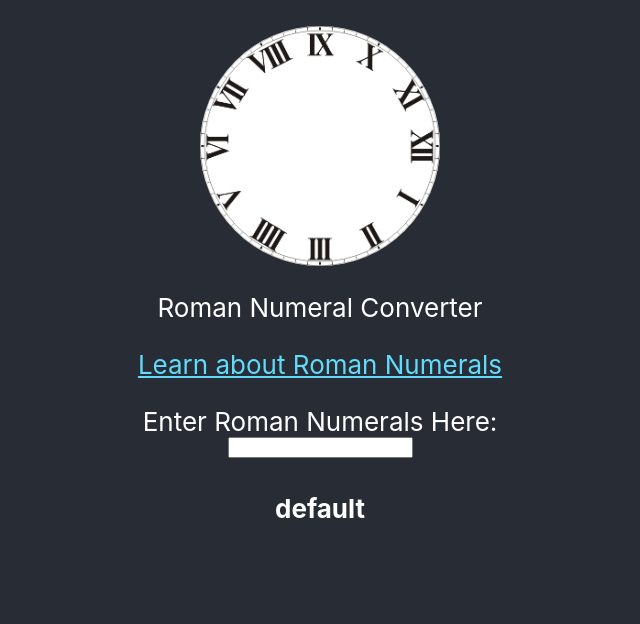
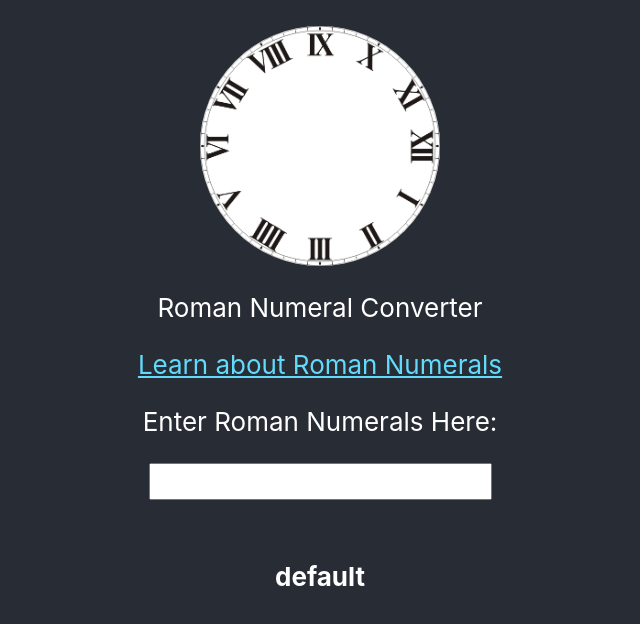
Before and after one commit to TheFern16/romanNumerals, a React (Create React App) app: page / in a window 1280 px wide. Shown: the top 624 px of the page, without its empty margins (320-960 px from the left). Built offline with nearby package versions, Linux system fonts and the light colour scheme.

Commit message:
Add helper functions and call them

```diff
--- a/src/App.js
+++ b/src/App.js
@@ -1,6 +1,7 @@
 import React from 'react';
 import logo from './assets/clockface_roman01.jpg';
 import Roman from './components/Roman/Roman.js';
+import { romanNumeralConverter } from './helperFunctions/helperFunctions.js';
 import './App.css';
 
 class App extends React.Component {
@@ -10,7 +11,14 @@ class App extends React.Component {
     this.state = {
       romanNumeralConversionValue: 'default'
     };
+
+    this.handleRomanChange = this.handleRomanChange.bind(this);
   };
+
+  handleRomanChange() {
+    console.log('ran handleromanchange');
+    romanNumeralConverter();
+  }
 
   render() {
     return (
@@ -31,6 +39,7 @@ class App extends React.Component {
         </header>
         <Roman
           romanNumeralConversionValue={this.state.romanNumeralConversionValue}
+          handleRomanChange={this.handleRomanChange}
         />
       </div>
     );
--- a/src/components/Roman/Roman.css
+++ b/src/components/Roman/Roman.css
@@ -3,6 +3,12 @@ form {
   flex-direction: column;
   justify-content: center;
   align-items: center;
+}
+
+input {
+  margin: 1em;
+  font-size: 1em;
+  font-weight: 200;
 }
 
 .romanContainer {
--- a/src/components/Roman/Roman.js
+++ b/src/components/Roman/Roman.js
@@ -2,9 +2,14 @@ import React from 'react';
 import './Roman.css';
 
 function Roman(props) {
+  function handleChange(event) {
+    console.log(event.target.name, event.target.value);
+    props.handleRomanChange();
+  }
+
   return (
     <div className="romanContainer">
-      <form>
+      <form onChange={handleChange} >
         Enter Roman Numerals Here:
         <input type="text" name="roman"/>
       </form>
--- /dev/null
+++ b/src/helperFunctions/helperFunctions.js
@@ -0,0 +1,3 @@
+export function romanNumeralConverter() {
+  console.log('test');
+};
```
